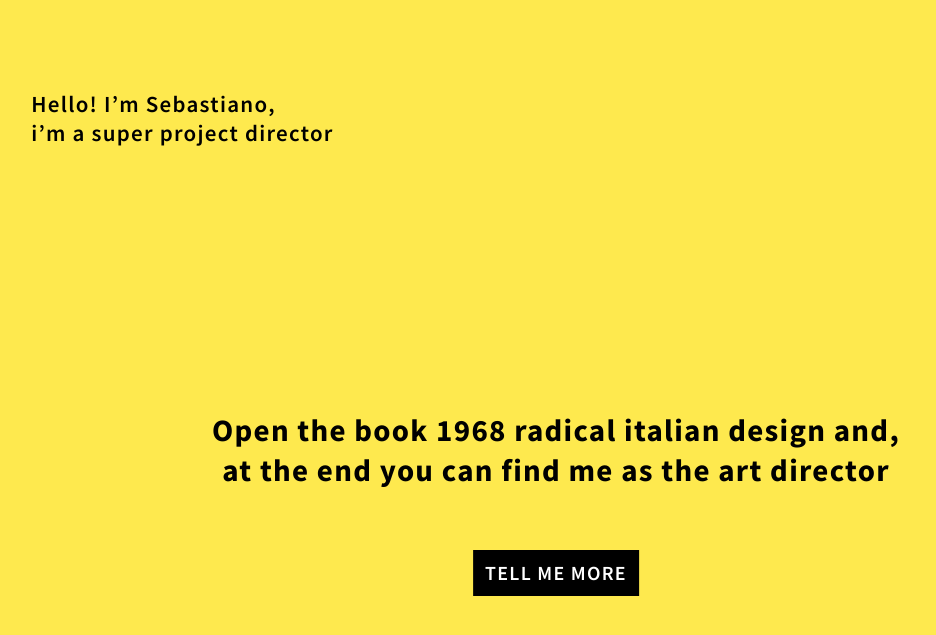
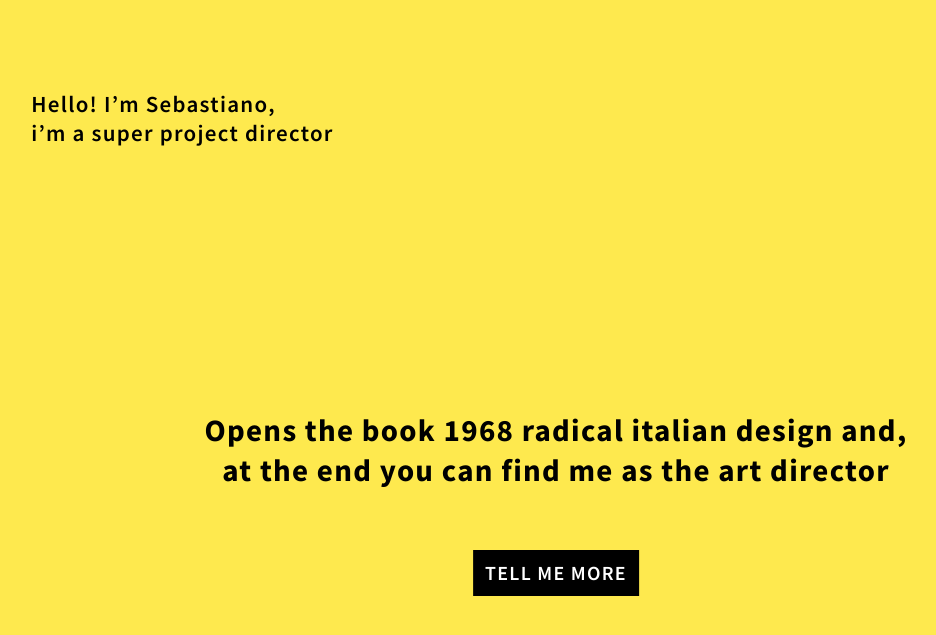
Before and after one commit to sebastianomastroeni/sebastianomastroeni.github.io, a Jekyll site: the page built from index.html, in a window 1280 px wide. Shown: the top 635 px of the page, without its empty margins (84-1020 px from the left). Built offline with Jekyll 4.4.1, drawn with Linux system fonts in a browser that asks for light colours.

Commit message:
Updated links.json

```diff
--- a/_data/links.json
+++ b/_data/links.json
@@ -1,6 +1,6 @@
 [
     {
-      "text": "Open the book 1968 radical italian design and,<br> at the end you can find me as the art director",
+      "text": "Opens the book 1968 radical italian design and,<br> at the end you can find me as the art director",
       "url": "https://www.yatzer.com/1968-Radical-Italian-Furniture"
     },
     {
```
